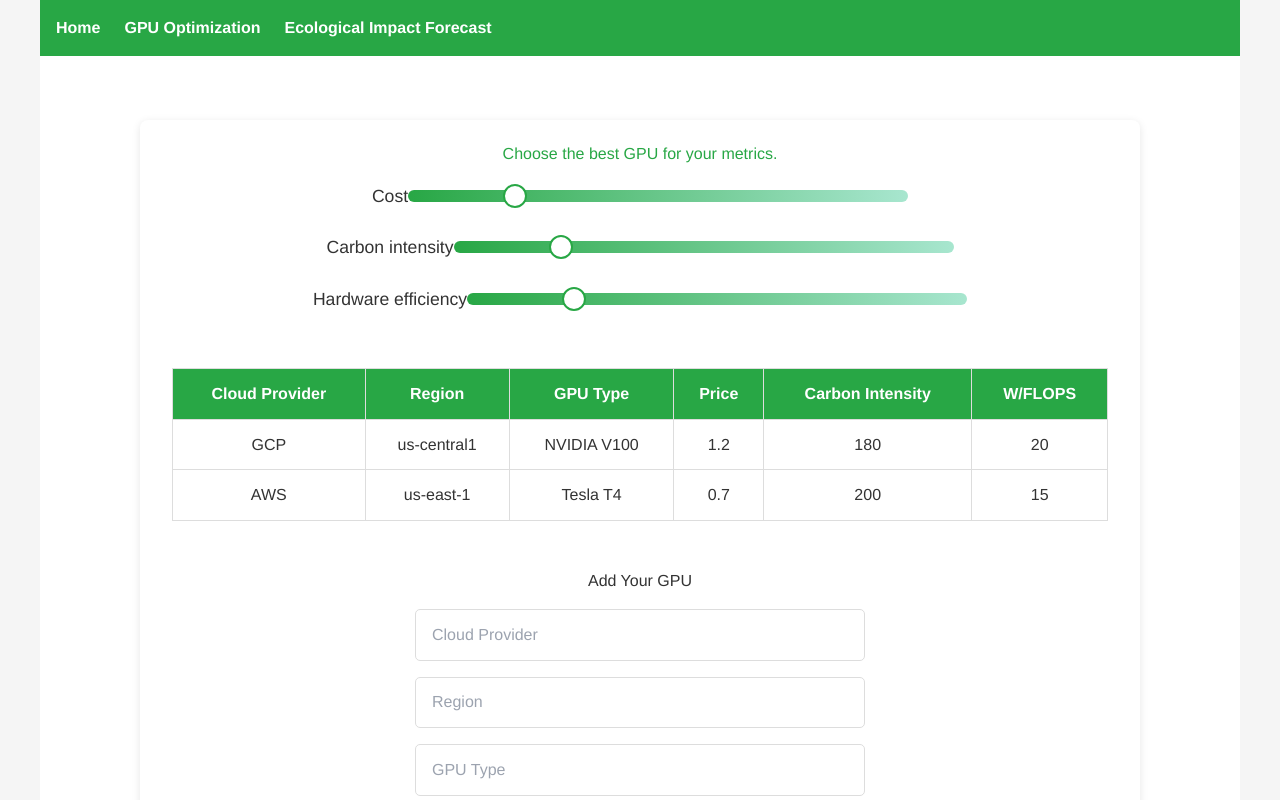
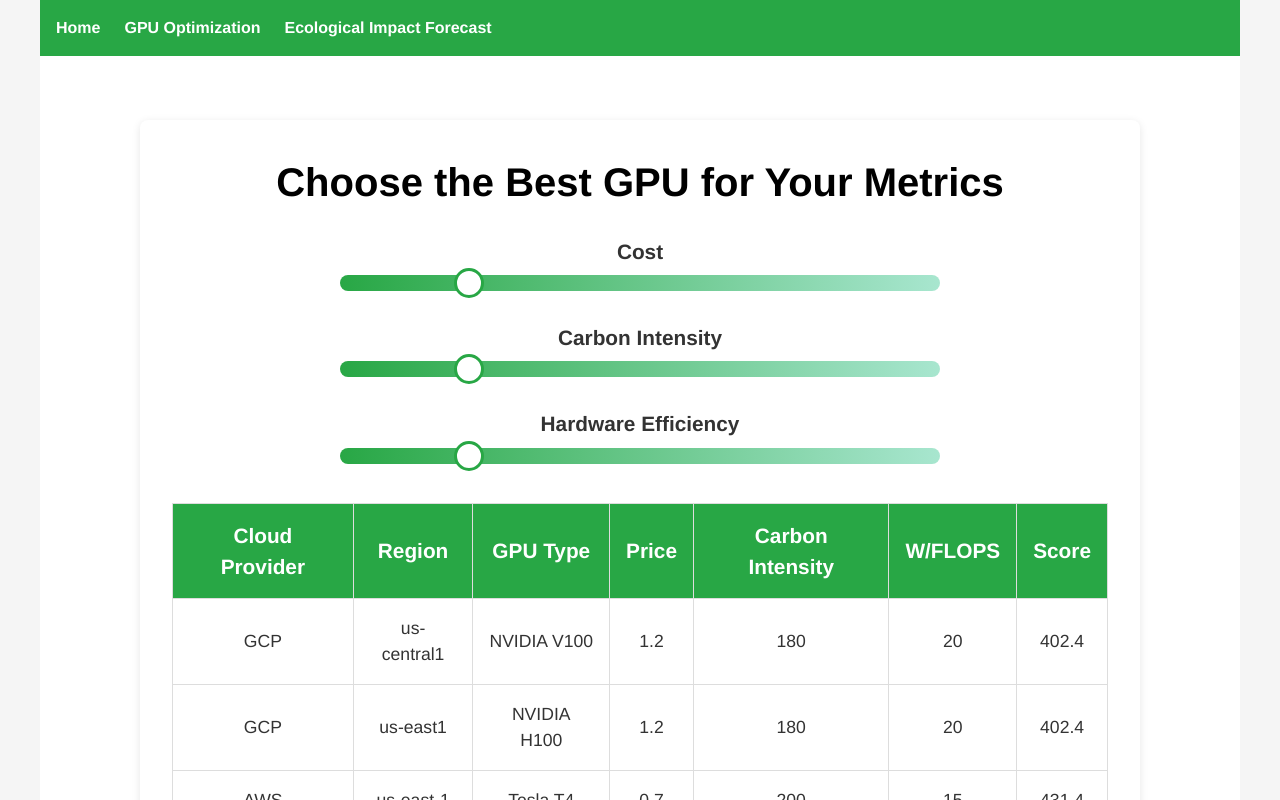
Before and after one commit to guilhermegranchopro/optimize-ai, a Next.js app: page /gpu in a window 1280 px wide. Shown: the top 800 px of the page. Built offline with nearby package versions, Linux system fonts and the light colour scheme; no server answers.

Commit message:
need to improve slider logic still

```diff
--- a/data/gpu-data.json
+++ b/data/gpu-data.json
@@ -1,4 +1,9 @@
 [
-    { "id": 1, "provider": "AWS", "region": "us-east-1", "type": "Tesla T4", "price": 0.70, "carbon": 200, "wf": 15 },
-    { "id": 2, "provider": "GCP", "region": "us-central1", "type": "NVIDIA V100", "price": 1.20, "carbon": 180, "wf": 20 }
+    {"provider": "AWS", "region": "us-east-1", "type": "Tesla T4", "price": 0.70, "carbon": 200, "wf": 15 },
+    {"provider": "GCP", "region": "us-central1", "type": "NVIDIA V100", "price": 1.20, "carbon": 180, "wf": 20 },
+    {"provider": "GCP", "region": "us-central1", "type": "NVIDIA P100", "price": 1.00, "carbon": 540, "wf": 20 },
+    {"provider": "GCP", "region": "us-east1", "type": "NVIDIA A100", "price": 1.80, "carbon": 320, "wf": 12 },
+    {"provider": "GCP", "region": "us-east1", "type": "NVIDIA H100", "price": 1.20, "carbon": 180, "wf": 20 },
+    {"provider": "GCP", "region": "us-central1", "type": "NVIDIA V100", "price": 0.8, "carbon": 480, "wf": 20 },
+    {"provider": "GCP", "region": "us-east1", "type": "NVIDIA T4", "price": 3.20, "carbon": 720, "wf": 8 }
   ]
--- a/pages/gpu.js
+++ b/pages/gpu.js
@@ -1,9 +1,7 @@
-// pages/gpu.js
 import { useState, useEffect } from 'react';
 import styles from '../styles/GPU.module.css';
 
 export default function GPUPage({ initialGPUs }) {
-  // Use the fetched data as initial state
   const [gpus] = useState(initialGPUs);
   const [weights, setWeights] = useState({ price: 1, carbon: 1, wf: 1 });
   const [sortedGPUs, setSortedGPUs] = useState([]);
@@ -11,15 +9,16 @@ export default function GPUPage({ initialGPUs }) {
   const [customResult, setCustomResult] = useState(null);
 
   useEffect(() => {
+    const multiplier = 2; // Increase slider effect multiplier
     const scored = gpus.map(gpu => {
       const score =
-        (parseFloat(gpu.price) * weights.price) +
-        (parseFloat(gpu.carbon) * weights.carbon) +
-        (parseFloat(gpu.wf) * weights.wf);
+        (parseFloat(gpu.price) * (weights.price * multiplier)) +
+        (parseFloat(gpu.carbon) * (weights.carbon * multiplier)) +
+        (parseFloat(gpu.wf) * (weights.wf * multiplier));
       return { ...gpu, score };
     });
     scored.sort((a, b) => a.score - b.score);
-    setSortedGPUs(scored.slice(0, 10));
+    setSortedGPUs(scored.slice(0, 5)); // Display top 5 GPUs
   }, [weights, gpus]);
 
   const handleSliderChange = (e) => {
@@ -34,45 +33,51 @@ export default function GPUPage({ initialGPUs }) {
 
   return (
     <div className={styles.pageContainer}>
-      <h1>Choose the best GPU for your metrics.</h1>
+      <h1 className={styles.mainTitle}>Choose the Best GPU for Your Metrics</h1>
 
       <div className={styles.sliderGroup}>
-        <label>
-          <span>Cost</span>
+        <div className={styles.sliderContainer}>
+          <label htmlFor="price" className={styles.sliderLabel}>Cost</label>
           <input
             type="range"
+            id="price"
             name="price"
             min="0"
             max="5"
             step="0.1"
             value={weights.price}
             onChange={handleSliderChange}
+            className={styles.slider}
           />
-        </label>
-        <label>
-          <span>Carbon intensity</span>
+        </div>
+        <div className={styles.sliderContainer}>
+          <label htmlFor="carbon" className={styles.sliderLabel}>Carbon Intensity</label>
           <input
             type="range"
+            id="carbon"
             name="carbon"
             min="0"
             max="5"
             step="0.1"
             value={weights.carbon}
             onChange={handleSliderChange}
+            className={styles.slider}
           />
-        </label>
-        <label>
-          <span>Hardware efficiency</span>
+        </div>
+        <div className={styles.sliderContainer}>
+          <label htmlFor="wf" className={styles.sliderLabel}>Hardware Efficiency</label>
           <input
             type="range"
+            id="wf"
             name="wf"
             min="0"
             max="5"
             step="0.1"
             value={weights.wf}
             onChange={handleSliderChange}
+            className={styles.slider}
           />
-        </label>
+        </div>
       </div>
 
       <table className={styles.gpuTable}>
@@ -84,6 +89,7 @@ export default function GPUPage({ initialGPUs }) {
             <th>Price</th>
             <th>Carbon Intensity</th>
             <th>W/FLOPS</th>
+            <th>Score</th>
           </tr>
         </thead>
         <tbody>
@@ -95,6 +101,7 @@ export default function GPUPage({ initialGPUs }) {
               <td>{gpu.price}</td>
               <td>{gpu.carbon}</td>
               <td>{gpu.wf}</td>
+              <td>{gpu.score}</td>
             </tr>
           ))}
         </tbody>
@@ -140,7 +147,6 @@ export default function GPUPage({ initialGPUs }) {
 }
 
 export async function getStaticProps() {
-    // Use the environment variable, falling back to 'http://localhost:3000' if not set.
   const baseUrl = process.env.NEXT_PUBLIC_BASE_URL || 'http://localhost:3000';
   const res = await fetch(`${baseUrl}/api/gpu-data`);
   const data = await res.json();
--- a/styles/GPU.module.css
+++ b/styles/GPU.module.css
@@ -7,145 +7,167 @@
   background: #fff;
   border-radius: 8px;
   box-shadow: 0 2px 8px rgba(0, 0, 0, 0.1);
+  text-align: center; /* Center all text */
 }
 
+/* Title Styling */
 .pageContainer h1 {
   text-align: center;
-  color: #28a745;
-  margin-bottom: 1rem;
-  margin-top: -10px; /* Move title slightly up */
+  font-size: 2.5rem; /* Larger Title */
+  font-weight: bold;
+  color: #000; /* Black color */
+  margin-bottom: 1.5rem;
 }
 
-/* Slider Group: stack sliders vertically and center them */
+/* Slider Group: Centered & Consistent Size */
 .sliderGroup {
   display: flex;
   flex-direction: column;
   align-items: center;
-  margin-bottom: 2rem;
+  gap: 1.5rem;
+  width: 100%;
 }
 
 .sliderGroup label {
+  font-size: 1.3rem; /* Larger labels */
+  font-weight: bold;
   display: block;
-  margin-bottom: 1.5rem;
-  font-size: 1.1rem;
-  width: 100%;
+  width: 600px; /* Consistent width */
   text-align: center;
 }
 
-/* Increase slider size: longer and larger */
+/* Ensure all sliders are the same size */
 .sliderGroup input[type="range"] {
   -webkit-appearance: none;
-  width: 90%;
-  max-width: 500px;
-  height: 12px;
-  border-radius: 6px;
+  width: 600px; /* Fixed width for consistency */
+  height: 16px; /* Thicker track */
+  border-radius: 8px;
   background: linear-gradient(90deg, #28a745 0%, #a8e6cf 100%);
   outline: none;
   margin-top: 0.5rem;
   transition: background 0.3s ease;
 }
+
 .sliderGroup input[type="range"]:focus {
-  box-shadow: 0 0 5px rgba(40, 167, 69, 0.8);
+  box-shadow: 0 0 8px rgba(40, 167, 69, 0.8);
 }
+
 .sliderGroup input[type="range"]::-webkit-slider-thumb {
   -webkit-appearance: none;
-  width: 24px;
-  height: 24px;
+  width: 30px;
+  height: 30px;
   border-radius: 50%;
   background: #fff;
-  border: 2px solid #28a745;
+  border: 3px solid #28a745;
   cursor: pointer;
   transition: transform 0.3s ease;
 }
+
 .sliderGroup input[type="range"]::-webkit-slider-thumb:hover {
-  transform: scale(1.1);
+  transform: scale(1.2);
 }
+
 .sliderGroup input[type="range"]::-moz-range-thumb {
-  width: 24px;
-  height: 24px;
+  width: 30px;
+  height: 30px;
   border-radius: 50%;
   background: #fff;
-  border: 2px solid #28a745;
+  border: 3px solid #28a745;
   cursor: pointer;
   transition: transform 0.3s ease;
 }
+
 .sliderGroup input[type="range"]::-moz-range-thumb:hover {
-  transform: scale(1.1);
+  transform: scale(1.2);
 }
 
-/* Table Styling */
+/* Center Table */
 .gpuTable {
   width: 100%;
   border-collapse: collapse;
-  margin-bottom: 2rem;
+  margin: 2rem auto;
 }
+
 .gpuTable th, .gpuTable td {
   border: 1px solid #ddd;
-  padding: 0.8rem;
+  padding: 1rem;
   text-align: center;
+  font-size: 1.1rem;
 }
+
 .gpuTable th {
   background: #28a745;
   color: #fff;
+  font-size: 1.3rem;
 }
 
 /* Custom GPU Form */
 .customGPU {
   margin-top: 3rem;
-  text-align: center;
 }
+
 .customGPU h2 {
-  text-align: center;
-  margin-bottom: 1rem;
+  font-size: 2rem;
+  font-weight: bold;
 }
+
 .customForm {
   display: flex;
   flex-direction: column;
   align-items: center;
-  gap: 1rem;
+  gap: 1.5rem;
   margin-bottom: 2rem;
 }
+
 .customForm input,
 .customForm button {
-  padding: 0.8rem 1rem;
-  font-size: 1rem;
+  padding: 1rem;
+  font-size: 1.2rem;
   border: 1px solid #ddd;
-  border-radius: 5px;
-  width: 90%;
-  max-width: 450px;
+  border-radius: 8px;
+  width: 95%;
+  max-width: 500px;
 }
+
 .customForm button {
   background: #28a745;
   color: #fff;
   border: none;
   cursor: pointer;
-  transition: background 0.3s ease;
+  transition: background 0.3s ease, transform 0.2s ease;
 }
+
 .customForm button:hover {
   background: #218838;
+  transform: translateY(-3px);
 }
+
+/* Result Box */
 .customResult {
   background: #e9f7ef;
-  padding: 1rem;
-  border-radius: 5px;
-  max-width: 450px;
+  padding: 1.5rem;
+  border-radius: 8px;
+  max-width: 500px;
   margin: 0 auto;
   text-align: center;
+  font-size: 1.2rem;
+  font-weight: bold;
 }
 
-/* Reusable button style */
+/* Button Styling */
 .button {
   background: #28a745;
   color: #fff;
-  padding: 0.8rem 1.2rem;
-  border-radius: 5px;
-  font-size: 1.2rem;
+  padding: 1rem 1.5rem;
+  border-radius: 8px;
+  font-size: 1.3rem;
   font-weight: bold;
   text-decoration: none;
   border: none;
   cursor: pointer;
   transition: background 0.3s ease, transform 0.3s ease;
 }
+
 .button:hover {
   background: #218838;
   transform: translateY(-3px);
```
Lines whose indentation alone changed are shown as unchanged.
